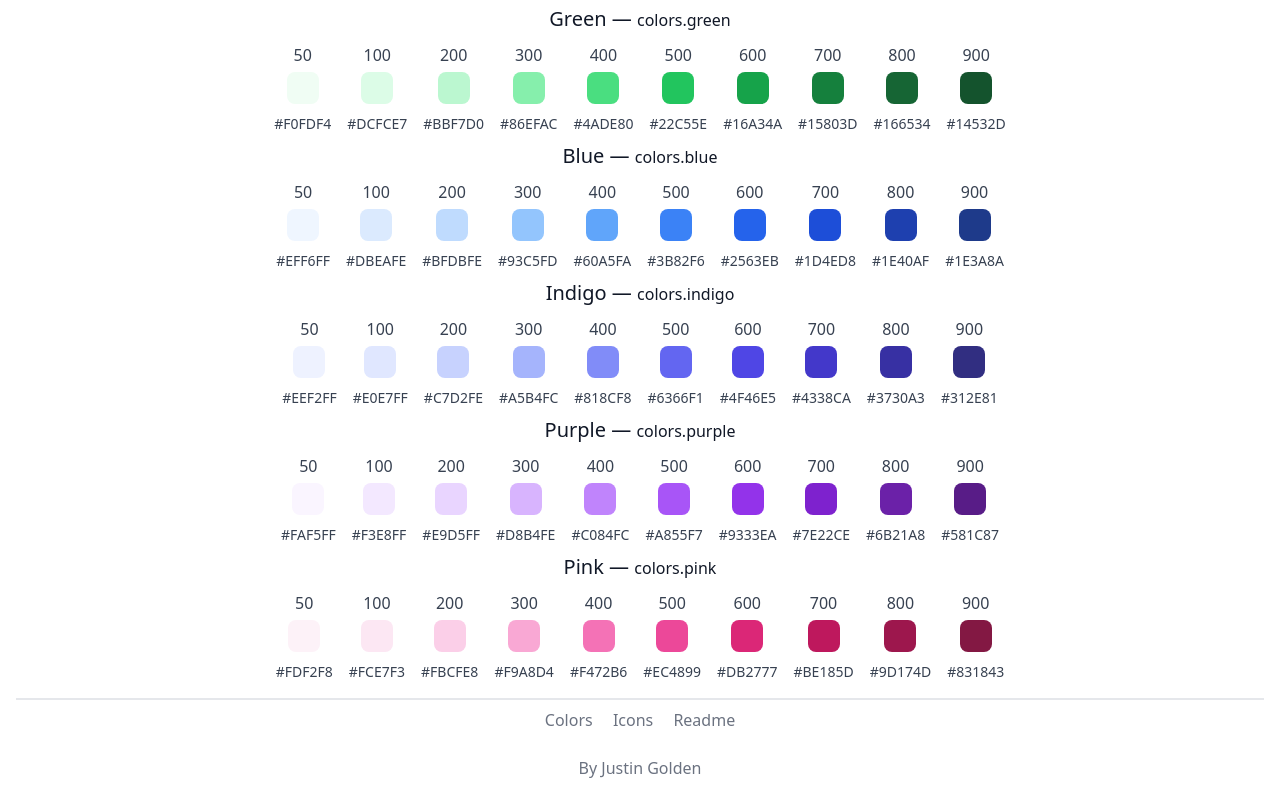
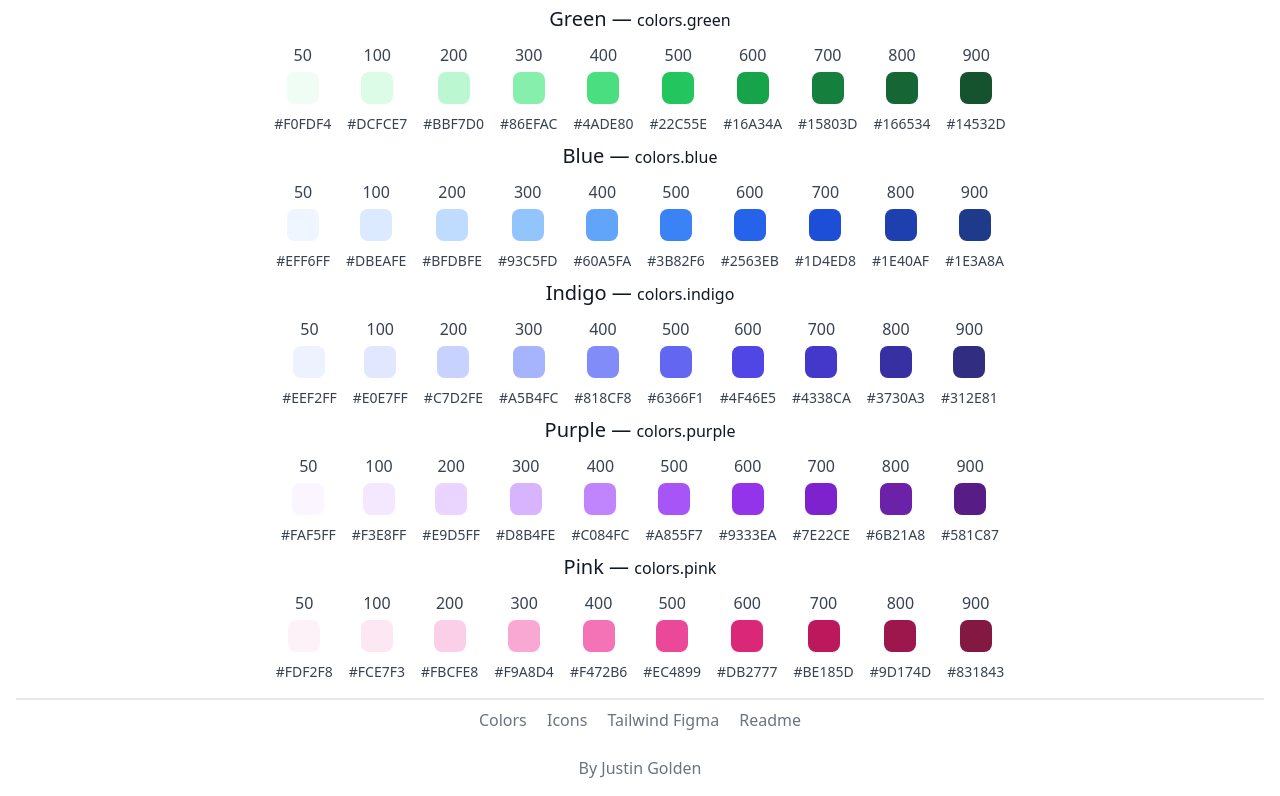
Before and after one commit to justingolden21/tailwind-colors, a website: page docs/index.html in a window 1280 px wide. Shown: the part 586-1382 px from the top of the page. Drawn offline with Linux system fonts and the light colour scheme.

Commit message:
add link to tailwind figma

```diff
--- a/docs/index.html
+++ b/docs/index.html
@@ -35,6 +35,7 @@
 	<footer>
 		<a href="https://tailwindcss.com/docs/customizing-colors" target="_blank" class="mr-4">Colors</a>
 		<a href="https://heroicons.dev/" target="_blank" class="mr-4">Icons</a>
+		<a href="https://www.figma.com/@tailwindlabs" target="_blank" class="mr-4">Tailwind Figma</a>
 		<a href="https://github.com/justingolden21/tailwind-colors/blob/master/README.md" target="_blank">Readme</a>
 		<br><br>
 		<a href="https://justingolden.me/" target="_blank">By Justin Golden</a>
```
